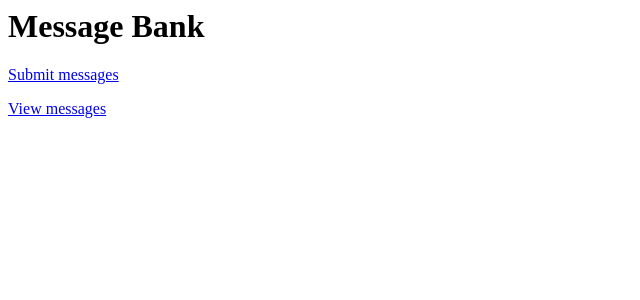
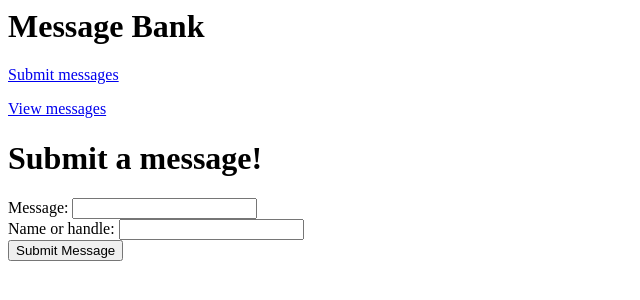
Before and after one commit to 118littlepigs/PIC-16B-HW-3, a Flask app: page / in a window 1280 px wide. Shown: the top 300 px of the page, without its empty margins (0-640 px from the left). Run offline with Flask 2, Linux system fonts and the light colour scheme.

Commit message:
parts 1 and 2 debugged

```diff
--- a/app.py
+++ b/app.py
@@ -21,36 +21,33 @@ def insert_message(request):
     message = request.form["message"]
     handle = request.form["handle"]
 
-    db = get_message_db()
-    cursor = db.cursor()
-    cursor.execute("SELECT COUNT(*) FROM messages")
+    with get_message_db() as db:
+        cursor = db.cursor()
+        cursor.execute("SELECT COUNT(*) FROM messages")
 
-    message_id = cursor.fetchone()[0] + 1
+        message_id = cursor.fetchone()[0] + 1
 
-    cmd = f"INSERT INTO messages VALUES \
-    ({message_id},{handle},{message})"
-    cursor.execute(cmd)
+        cmd = f"INSERT INTO messages (id,handle,message) \
+        VALUES ({message_id},'{handle}','{message}')"
+        cursor.execute(cmd)
 
-    db.commit()
-    db.close()
+        db.commit()
 
     return [message,handle]
 
 def random_messages(n):
-    db = get_message_db()
-    cursor = db.cursor()
-    cursor.execute("SELECT handle,message FROM messages \
-    ORDER BY RANDOM() LIMIT " + str(n))
-    messages = cursor.fetchall()
-
-    db.close()
+    with get_message_db() as db:
+        cursor = db.cursor()
+        cursor.execute("SELECT handle,message FROM messages \
+        ORDER BY RANDOM() LIMIT " + str(n))
+        messages = cursor.fetchall()
 
     return messages
 
 @app.route("/",methods=["POST","GET"])
 def main():
     if request.method == "GET":
-        return render_template("submit.html",submit=True)
+        return render_template("submit.html",submit=False)
     else:
         insert_message(request)
         return render_template("submit.html",submit=True)
--- a/templates/base.html
+++ b/templates/base.html
@@ -6,3 +6,9 @@
     <p><a href="/">Submit messages</a><p>
     <p><a href="/view/">View messages</a><p>
 {% endblock %}
+
+{% block header2 %}
+{% endblock %}
+
+{% block content %}
+{% endblock %}
--- a/templates/submit.html
+++ b/templates/submit.html
@@ -1,10 +1,10 @@
 {% extends "base.html" %}
 
 {% block header2 %}
-  <h1>{% block title %}Submit a message!{% endblock %}</h1>
+  <h1>Submit a message!</h1>
 {% endblock %}
 
-{% block submission %}
+{% block content %}
   <form method="post">
       <label for="message">Message: </label>
       <input type="text" name="message" id="message">
@@ -14,10 +14,8 @@
       <br>
       <input type="submit" value="Submit Message">
   </form>
+
+    {% if submit %}
+        <p>Thank you for your submission!</p>
+    {% endif %}
 {% endblock %}
-
-{% if submit %}
-    {% block thanks %}
-        <p>Thank you for your submission!</p>
-    {% endblock %}
-{% endif %}
--- a/templates/view.html
+++ b/templates/view.html
@@ -1,10 +1,10 @@
 {% extends "base.html" %}
 
 {% block header2 %}
-  <h1>{% block title %}Read some messages!{% endblock %}</h1>
+  <h1>Read some messages!</h1>
 {% endblock %}
 
-{% block message_list %}
+{% block content %}
     {% for message in messages %}
         <p>
             {{message[1]}} <br>
```
Also changed, not shown: messages_db.sqlite (added).
